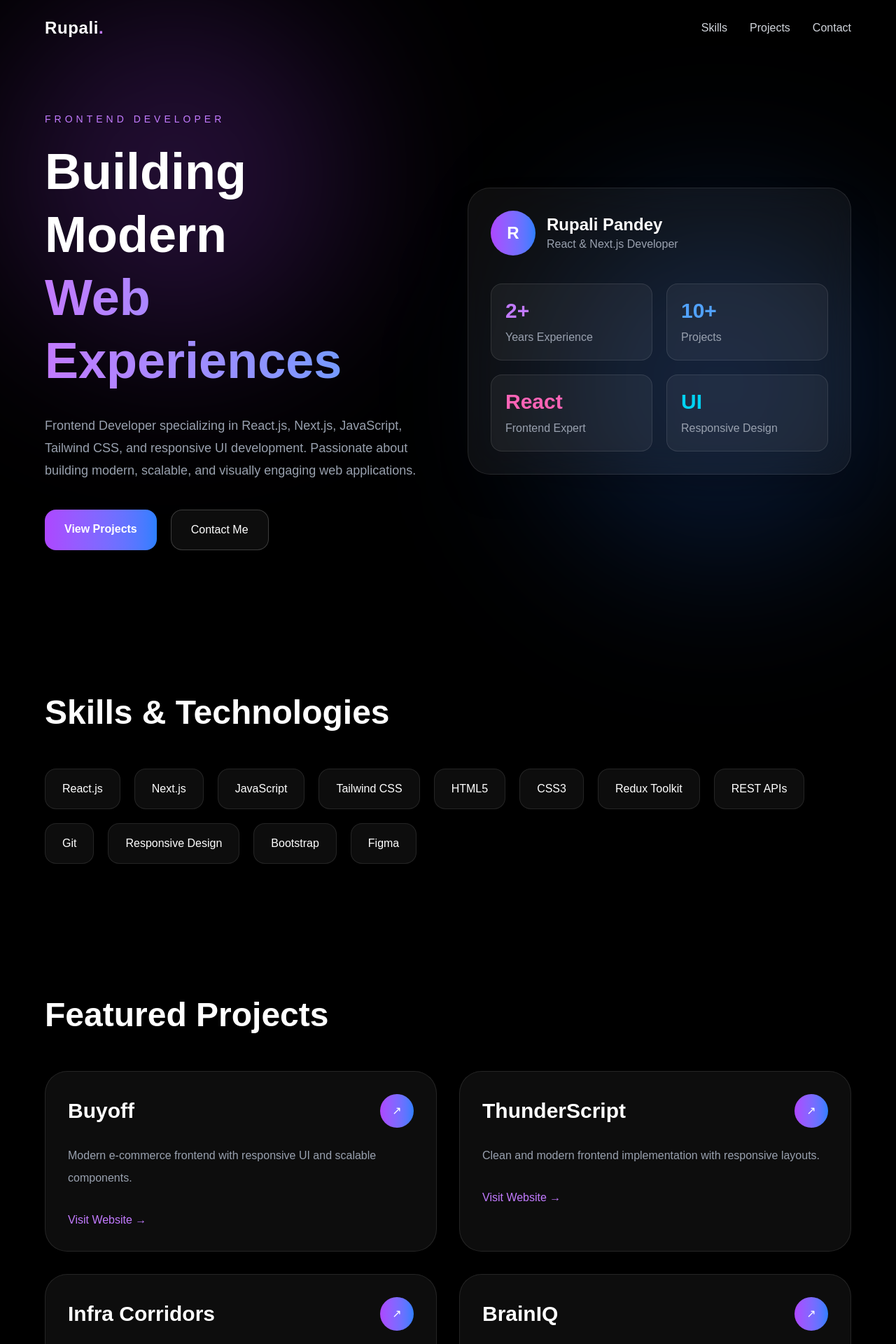
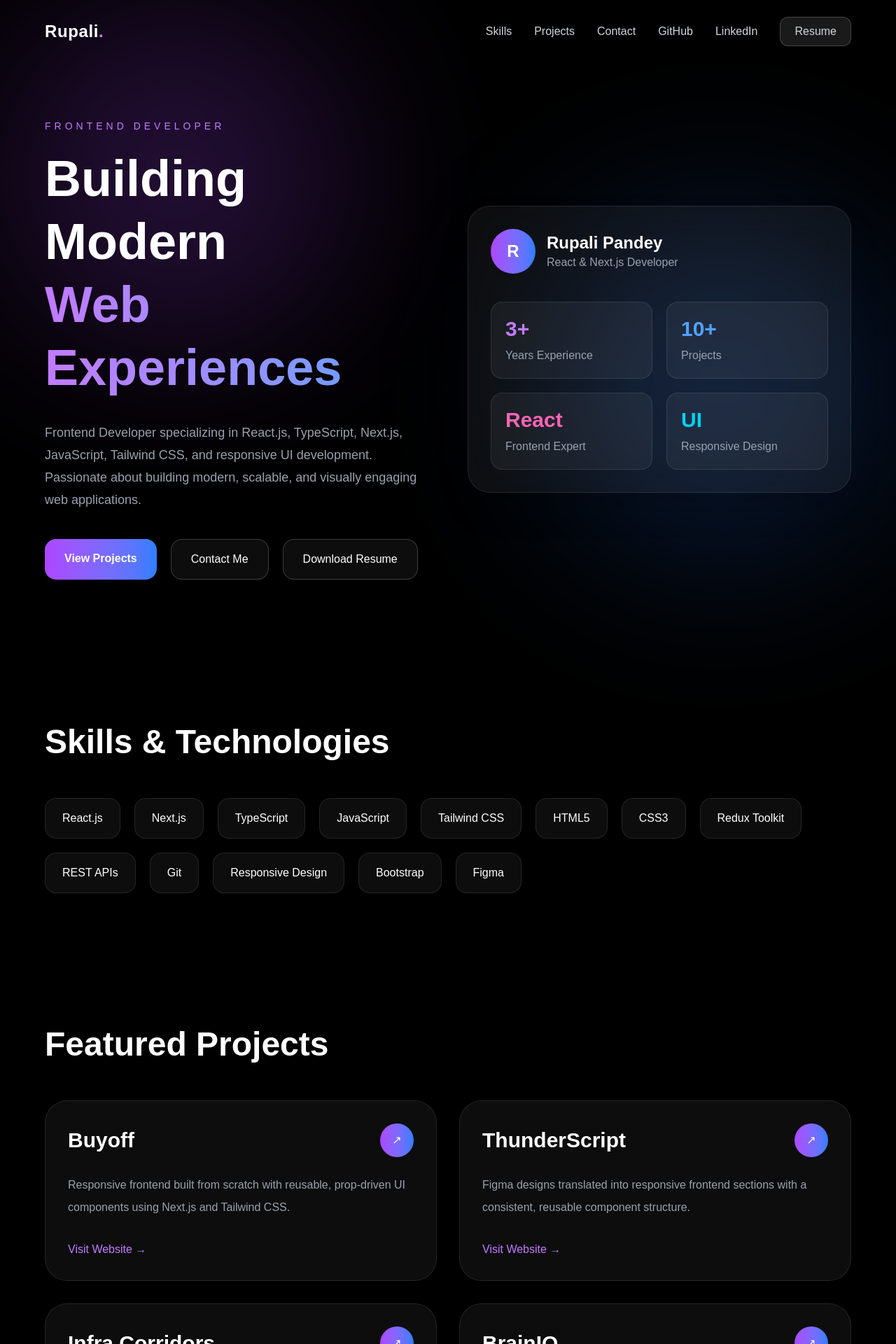
Before and after one commit to honey271999/rupali-portfolio, a Next.js app in the folder rupali-portfolio-app/: page / in a window 1280 px wide. Shown: the top 1920 px of the page at 70% size. Built offline with nearby package versions, Linux system fonts and the light colour scheme.

Commit message:
Refactor project descriptions and add contact links
Updated project descriptions for clarity and consistency. Added links to GitHub, LinkedIn, and resume download options.

```diff
--- a/rupali-portfolio-app/app/page.tsx
+++ b/rupali-portfolio-app/app/page.tsx
@@ -2,22 +2,22 @@ export default function Portfolio() {
   const projects = [
     {
       title: "Buyoff",
-      desc: "Modern e-commerce frontend with responsive UI and scalable components.",
+      desc: "Responsive frontend built from scratch with reusable, prop-driven UI components using Next.js and Tailwind CSS.",
       link: "https://buyoffssr.netlify.app",
     },
     {
       title: "ThunderScript",
-      desc: "Clean and modern frontend implementation with responsive layouts.",
+      desc: "Figma designs translated into responsive frontend sections with a consistent, reusable component structure.",
       link: "https://dev.thunderscript.com",
     },
     {
       title: "Infra Corridors",
-      desc: "Landing page and business website with elegant responsive design.",
+      desc: "Responsive landing pages and reusable frontend sections built from design specs using React.js and Bootstrap.",
       link: "https://infracorridors.netlify.app",
     },
     {
       title: "BrainIQ",
-      desc: "Interactive gaming and quiz platform with engaging UI experience.",
+      desc: "Interactive quiz/gaming UI with dynamic, state-driven components and real-time updates.",
       link: "https://devbrainiq.netlify.app",
     },
   ];
@@ -34,7 +34,7 @@ export default function Portfolio() {
           Rupali<span className="text-purple-400">.</span>
         </h1>
 
-        <div className="hidden md:flex gap-8 text-gray-300">
+        <div className="hidden md:flex items-center gap-8 text-gray-300">
           <a href="#skills" className="hover:text-white transition">
             Skills
           </a>
@@ -43,6 +43,30 @@ export default function Portfolio() {
           </a>
           <a href="#contact" className="hover:text-white transition">
             Contact
+          </a>
+          <a
+            href="https://github.com/honey271999"
+            target="_blank"
+            rel="noopener noreferrer"
+            className="hover:text-white transition"
+          >
+            GitHub
+          </a>
+          <a
+            href="https://www.linkedin.com/in/rupali-pandey-3b56691b9/"
+            target="_blank"
+            rel="noopener noreferrer"
+            className="hover:text-white transition"
+          >
+            LinkedIn
+          </a>
+          <a
+            href="/Rupali_Pandey_Resume.pdf"
+            target="_blank"
+            rel="noopener noreferrer"
+            className="px-5 py-2 rounded-xl bg-white/10 border border-white/20 hover:bg-white/20 transition"
+          >
+            Resume
           </a>
         </div>
       </nav>
@@ -63,7 +87,7 @@ export default function Portfolio() {
             </h1>
 
             <p className="text-gray-400 text-lg leading-8 mt-8 max-w-xl">
-              Frontend Developer specializing in React.js, Next.js,
+              Frontend Developer specializing in React.js, TypeScript, Next.js,
               JavaScript, Tailwind CSS, and responsive UI development.
               Passionate about building modern, scalable, and visually
               engaging web applications.
@@ -82,6 +106,15 @@ export default function Portfolio() {
                 className="px-7 py-4 rounded-2xl border border-white/20 bg-white/5 backdrop-blur-md hover:bg-white/10 transition"
               >
                 Contact Me
+              </a>
+
+              <a
+                href="/Rupali_Pandey_Resume.pdf"
+                target="_blank"
+                rel="noopener noreferrer"
+                className="px-7 py-4 rounded-2xl border border-white/20 bg-white/5 backdrop-blur-md hover:bg-white/10 transition"
+              >
+                Download Resume
               </a>
             </div>
           </div>
@@ -107,7 +140,7 @@ export default function Portfolio() {
               <div className="mt-10 grid grid-cols-2 gap-5">
                 <div className="bg-white/5 rounded-2xl p-5 border border-white/10">
                   <h3 className="text-3xl font-bold text-purple-400">
-                    2+
+                    3+
                   </h3>
                   <p className="text-gray-400 mt-2">Years Experience</p>
                 </div>
@@ -154,6 +187,7 @@ export default function Portfolio() {
             {[
               "React.js",
               "Next.js",
+              "TypeScript",
               "JavaScript",
               "Tailwind CSS",
               "HTML5",
@@ -209,6 +243,7 @@ export default function Portfolio() {
                 <a
                   href={project.link}
                   target="_blank"
+                  rel="noopener noreferrer"
                   className="inline-block mt-8 text-purple-400 font-medium hover:text-white transition"
                 >
                   Visit Website →
@@ -234,12 +269,32 @@ export default function Portfolio() {
             and exciting web projects.
           </p>
 
-          <a
-            href="mailto:rupalipandey132@gmail.com"
-            className="inline-block mt-10 px-10 py-5 rounded-2xl bg-gradient-to-r from-purple-500 to-blue-500 font-semibold hover:scale-105 transition"
-          >
-            Get In Touch
-          </a>
+          <div className="flex flex-wrap items-center justify-center gap-5 mt-10">
+            <a
+              href="mailto:rupalipandey132@gmail.com"
+              className="inline-block px-10 py-5 rounded-2xl bg-gradient-to-r from-purple-500 to-blue-500 font-semibold hover:scale-105 transition"
+            >
+              Get In Touch
+            </a>
+
+            <a
+              href="https://github.com/honey271999"
+              target="_blank"
+              rel="noopener noreferrer"
+              className="inline-block px-10 py-5 rounded-2xl border border-white/20 bg-white/5 backdrop-blur-md hover:bg-white/10 transition"
+            >
+              GitHub
+            </a>
+
+            <a
+              href="https://www.linkedin.com/in/rupali-pandey-3b56691b9/"
+              target="_blank"
+              rel="noopener noreferrer"
+              className="inline-block px-10 py-5 rounded-2xl border border-white/20 bg-white/5 backdrop-blur-md hover:bg-white/10 transition"
+            >
+              LinkedIn
+            </a>
+          </div>
         </div>
       </section>
     </main>
```
